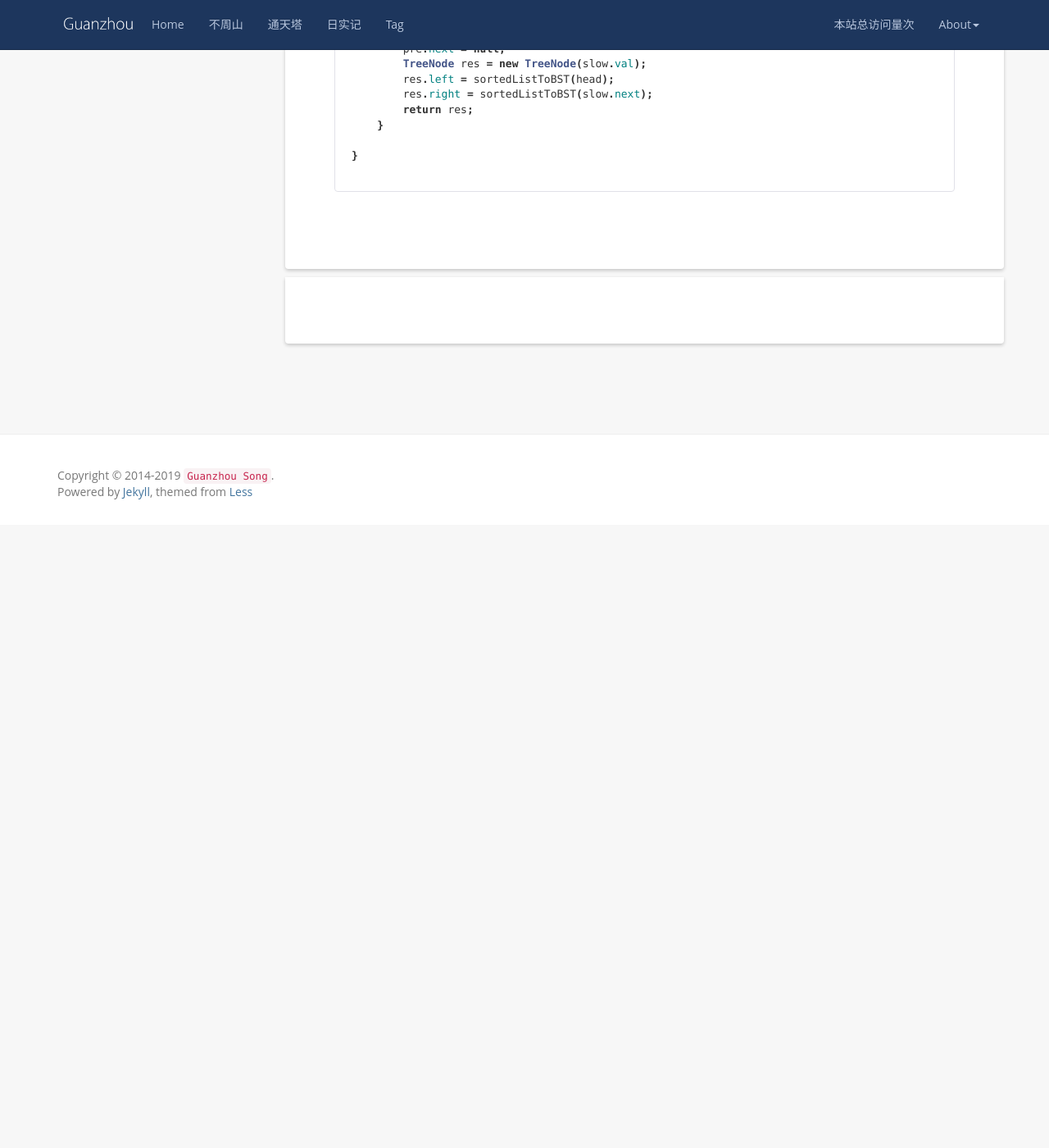
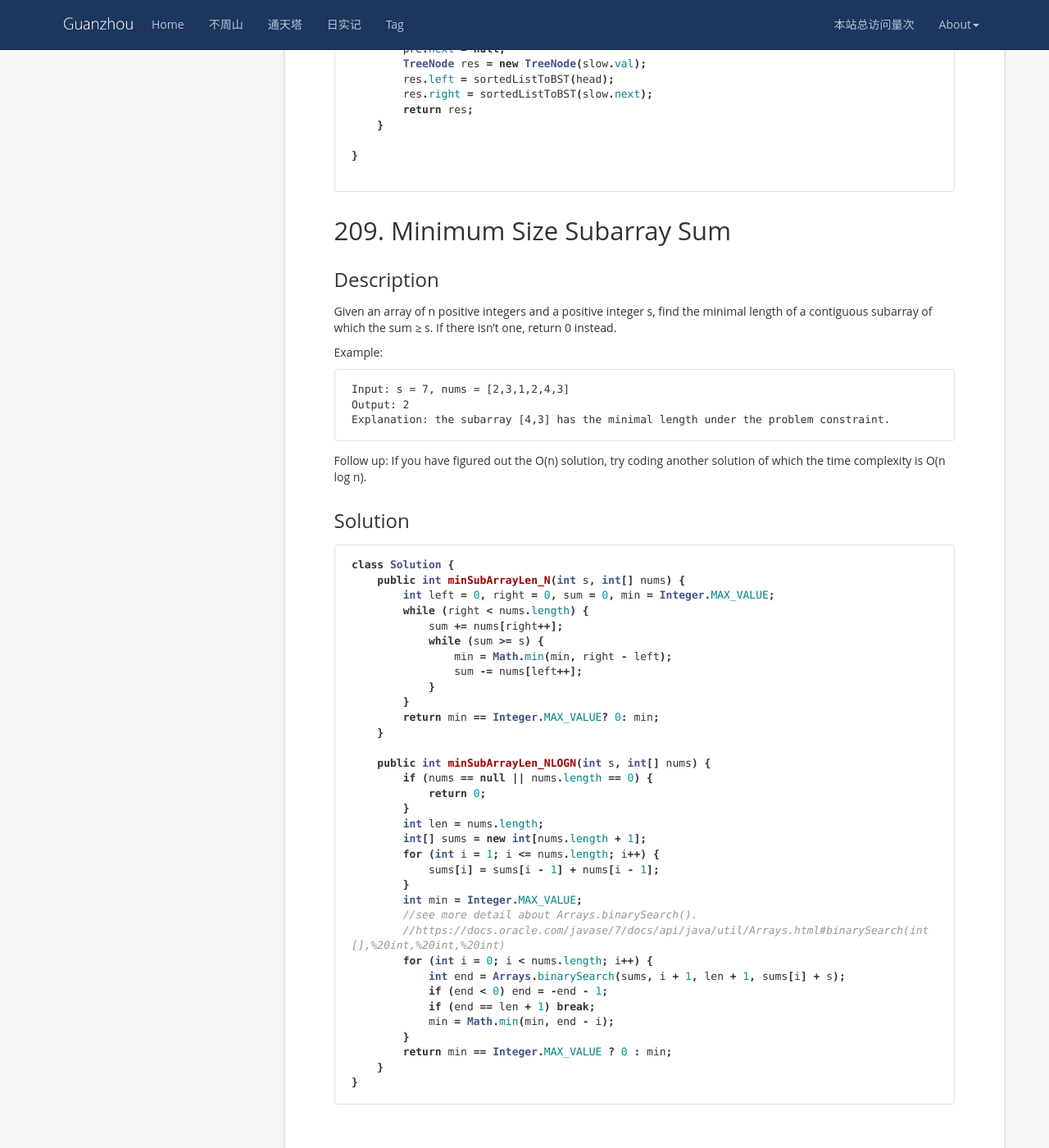
Before and after one commit to wangsimin04/GuanzhouSong.github.io, a Jekyll site: the page built from _posts/2019-10-01-LeetCode.md, in a window 1280 px wide and 1400 px high, scrolled down 20192 px. Shown: the whole window at 82% size. Built offline with Jekyll 4.4.1, drawn with Linux system fonts in a browser that asks for light colours; nearby versions of some CDN libraries; comment, search, counter and statistics services are not loaded; before the commit the page ends 20832 px from its top, so only the background shows below that.

Commit message:
Update 2019-10-01-LeetCode.md

````diff
--- a/_posts/2019-10-01-LeetCode.md
+++ b/_posts/2019-10-01-LeetCode.md
@@ -982,3 +982,54 @@ class Solution {
 }
 
 ```
+
+## 209. Minimum Size Subarray Sum
+### Description
+Given an array of n positive integers and a positive integer s, find the minimal length of a contiguous subarray of which the sum ≥ s. If there isn't one, return 0 instead.
+
+Example:
+```
+Input: s = 7, nums = [2,3,1,2,4,3]
+Output: 2
+Explanation: the subarray [4,3] has the minimal length under the problem constraint.
+```
+Follow up:
+If you have figured out the O(n) solution, try coding another solution of which the time complexity is O(n log n).
+
+### Solution
+```java
+class Solution {
+    public int minSubArrayLen_N(int s, int[] nums) {
+        int left = 0, right = 0, sum = 0, min = Integer.MAX_VALUE;
+        while (right < nums.length) {
+            sum += nums[right++];
+            while (sum >= s) {
+                min = Math.min(min, right - left);
+                sum -= nums[left++];
+            }
+        }
+        return min == Integer.MAX_VALUE? 0: min;
+    }
+
+    public int minSubArrayLen_NLOGN(int s, int[] nums) {
+        if (nums == null || nums.length == 0) {
+            return 0;
+        }
+        int len = nums.length;
+        int[] sums = new int[nums.length + 1];
+        for (int i = 1; i <= nums.length; i++) {
+            sums[i] = sums[i - 1] + nums[i - 1];
+        }
+        int min = Integer.MAX_VALUE;
+        //see more detail about Arrays.binarySearch().
+        //https://docs.oracle.com/javase/7/docs/api/java/util/Arrays.html#binarySearch(int[],%20int,%20int,%20int)
+        for (int i = 0; i < nums.length; i++) {
+            int end = Arrays.binarySearch(sums, i + 1, len + 1, sums[i] + s);
+            if (end < 0) end = -end - 1;
+            if (end == len + 1) break;
+            min = Math.min(min, end - i);
+        }
+        return min == Integer.MAX_VALUE ? 0 : min;
+    }
+}
+```
````
